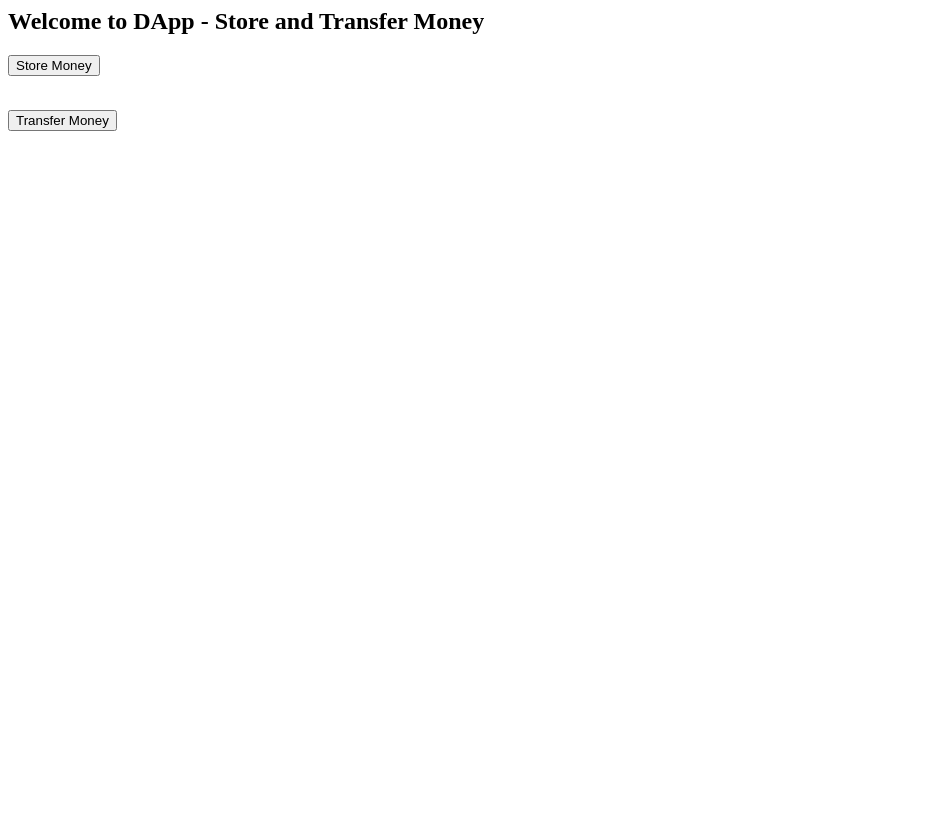
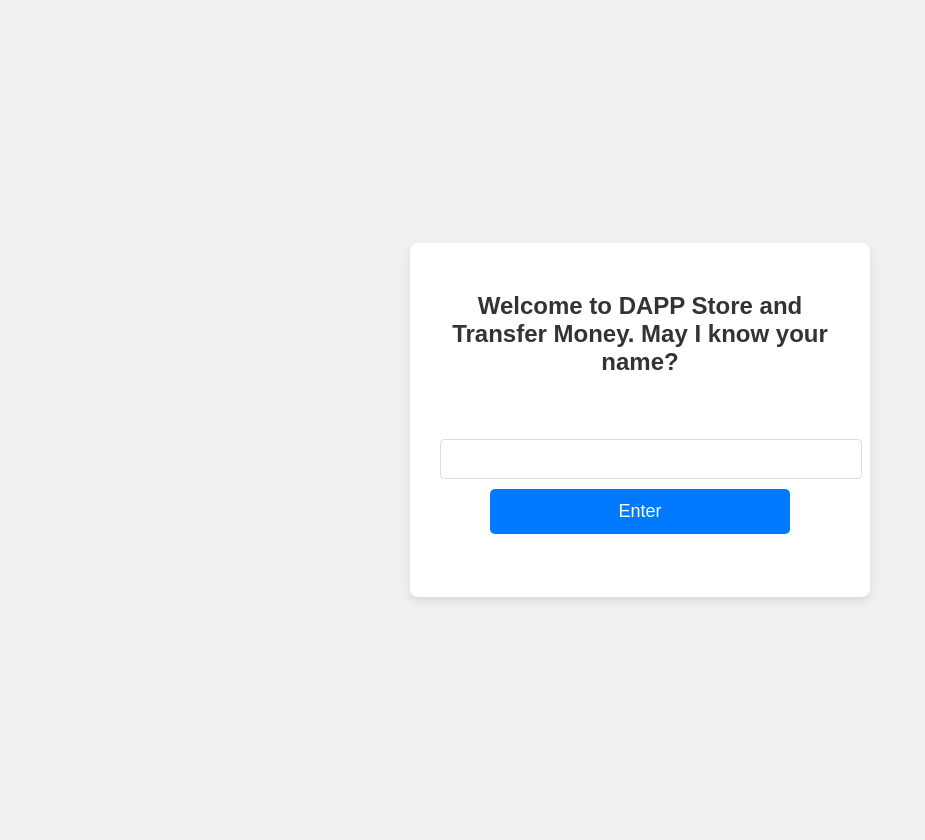
Before and after one commit to hellenhuang66/myFiDAPP, a Flask app: template template/index.html in a window 1280 px wide. Shown: the whole page, without its empty margins (0-925 px from the left). Before the commit the page ends 131 px from the top, so only its background shows below. Run offline with Flask 3, Linux system fonts and the light colour scheme; the template is opened without the code that fills it, so the values that code supplies are empty.

Commit message:
Update index.html

```diff
--- a/template/index.html
+++ b/template/index.html
@@ -1,10 +1,111 @@
+<!DOCTYPE html>
+<html lang="en">
+<head>
+    <meta charset="UTF-8">
+    <meta name="viewport" content="width=device-width, initial-scale=1.0">
+    <title>Ethereum DApp 5</title>
 
-<h2>Welcome to DApp - Store and Transfer Money</h2>
+    <style>
+        body {
+            font-family: 'Arial', sans-serif;
+            background-color: #f0f0f0;
+            margin: 0;
+            padding: 20px;
+            display: flex;
+            justify-content: center;
+            align-items: center;
+            height: 100vh;
+        }
 
-<form action="/store_money" method="post">
-    <input type="submit" value="Store Money">
-</form>
-<br>
-<form action="/transfer_money" method="post">
-    <input type="submit" value="Transfer Money">
-</form>
+        .container {
+            background-color: #ffffff;
+            padding: 30px;
+            border-radius: 8px;
+            box-shadow: 0 4px 8px rgba(0, 0, 0, 0.1);
+            max-width: 400px;
+            width: 100%;
+            text-align: center;
+        }
+
+        h2 {
+            font-size: 24px;
+            margin-bottom: 20px;
+            color: #333;
+        }
+
+        form {
+            margin: 15px 0;
+        }
+
+
+        input[type="submit"] {
+            background-color: #007bff;
+            color: white;
+            padding: 12px 24px;
+            border: none;
+            border-radius: 5px;
+            font-size: 18px;
+            cursor: pointer;
+            transition: background-color 0.3s ease;
+            width: 100%;
+            max-width: 300px;
+        }
+
+        input, button {
+            width: 100%;
+            padding: 10px;
+            margin-top: 10px;
+            border-radius: 4px;
+            border: 1px solid #ddd;
+            font-size: 16px;
+        }
+
+        button {
+            background-color: #007bff;
+            color: white;
+            border: none;
+            cursor: pointer;
+        }
+
+        button:hover {
+            background-color: #0056b3;
+        }
+
+
+        p {
+            margin-top: 20px;
+            font-size: 18px;
+            color: #007bff;
+        }
+
+        @media (max-width: 768px) {
+            .container {
+                padding: 20px;
+            }
+
+            h2 {
+                font-size: 20px;
+            }
+
+            input, button {
+                font-size: 14px;
+            }
+
+            p {
+                font-size: 16px;
+            }
+        }
+    </style>
+</head>
+<body>
+    <div class="container">
+        <h2>Welcome to DAPP Store and Transfer Money. May I know your name? </h2>
+        <br>
+        <form action = "/main" method="post">
+            <input type="text" name="q">
+            <input type="submit" value="Enter">
+        </form>
+        <br>
+    </div>
+</body>
+</html>
```
